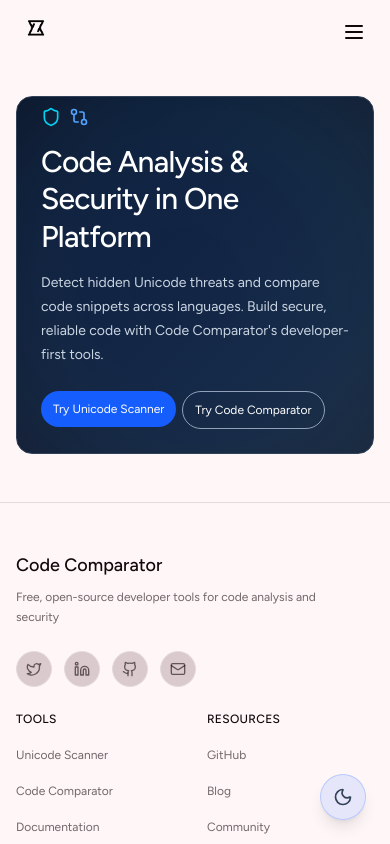
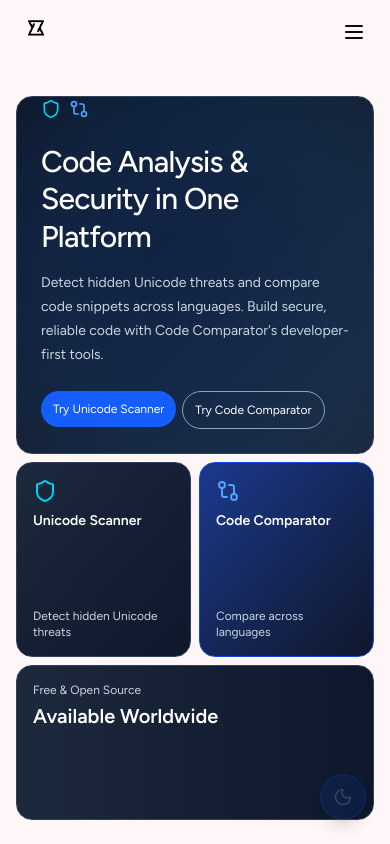
Before and after one commit to sedegah/Invisible-Characters, a Next.js app: page / in a window 390 px wide. Shown: the top 844 px of the page. Built offline with nearby package versions, Linux system fonts and the light colour scheme.

Commit message:
Restore feature cards and improve mobile icon spacing

```diff
--- a/components/ProductTeaserCard.tsx
+++ b/components/ProductTeaserCard.tsx
@@ -59,7 +59,7 @@
                   ease: [0.645, 0.045, 0.355, 1],
                   delay: 0.3,
                 }}
-                className="flex gap-2 mb-4 sm:mb-6"
+                className="flex gap-2 mb-6 sm:mb-8"
               >
                 <Shield className="w-5 h-5 sm:w-6 sm:h-6 text-cyan-400" />
                 <GitCompare className="w-5 h-5 sm:w-6 sm:h-6 text-blue-400" />
@@ -117,7 +117,7 @@
               ease: [0.645, 0.045, 0.355, 1],
               delay: 0.2,
             }}
-            className="hidden lg:grid col-span-12 lg:col-span-6 grid grid-cols-2 gap-2 sm:gap-4 aspect-square"
+            className="col-span-12 lg:col-span-6 grid grid-cols-2 gap-2 sm:gap-4 aspect-square"
           >
             {/* Feature Card 1 */}
             <div className="bg-gradient-to-br from-slate-800 to-slate-900 rounded-2xl sm:rounded-[40px] p-4 sm:p-8 border border-slate-700 flex flex-col justify-between">
```
